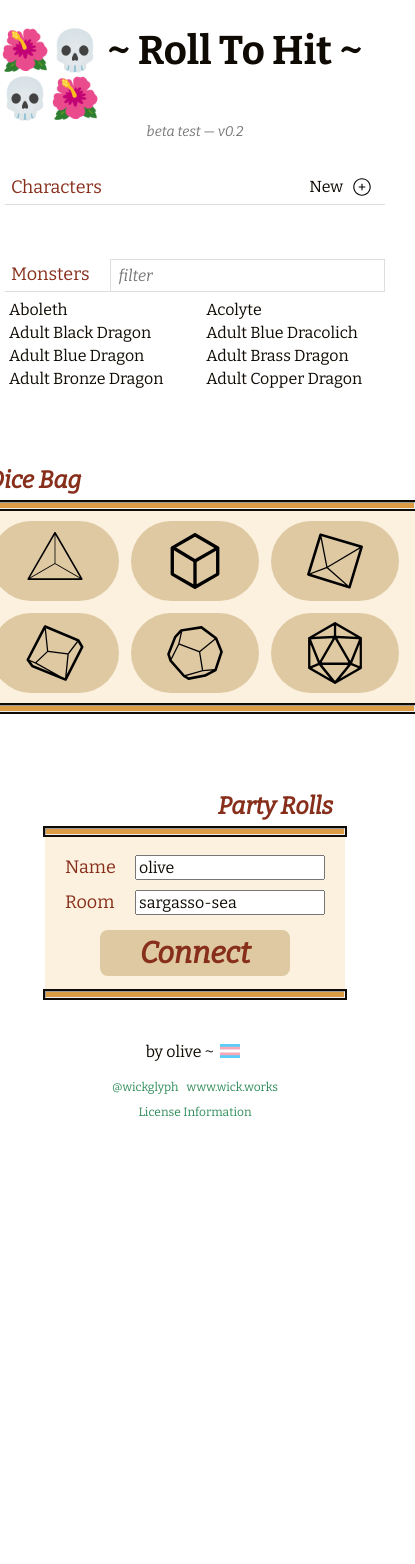
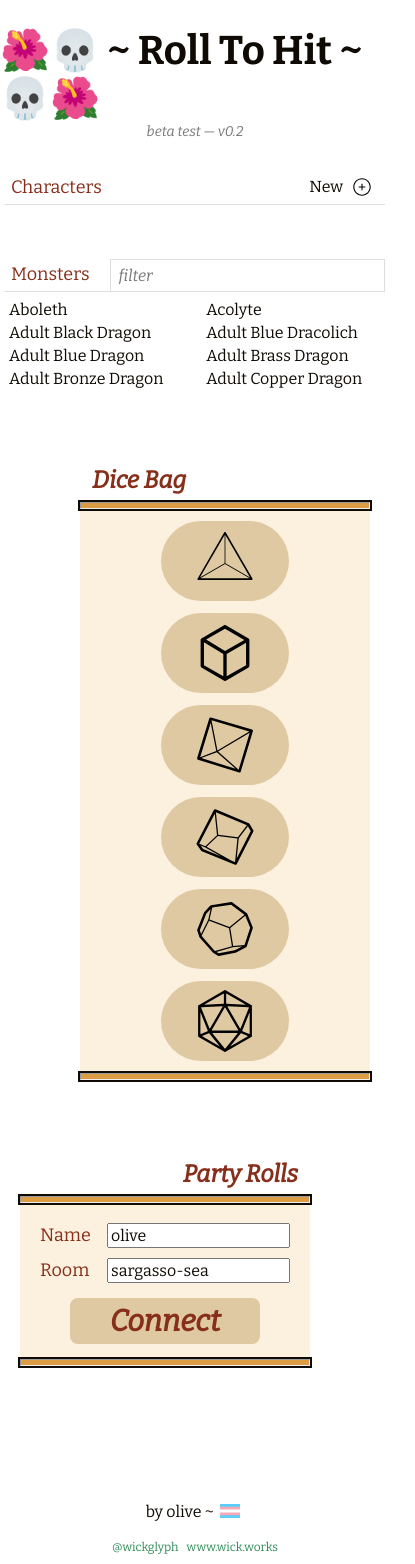
Before and after one commit to wickworks/witchdice, a React (Create React App) app: page / in a window 390 px wide. Shown: the top 1564 px of the page, 415 px wide, since content can reach past the window. Before the commit the page ends 1139 px from the top, so only its background shows below. Built offline with nearby package versions, Linux system fonts and the light colour scheme.

Commit message:
more responsiveness styling

```diff
--- a/src/components/DiceBag.scss
+++ b/src/components/DiceBag.scss
@@ -1,9 +1,10 @@
 @import '../fonts';
 
 .DiceBag {
-  max-width: 300px;
-  margin: 30px 20px;
-  flex-shrink: 0;
+  width: 100%;
+  max-width: 500px;
+  margin: 30px 20px 30px 80px;
+  flex-shrink: 100;
 
   h2 {
     @include text_attack_name;
@@ -52,7 +53,7 @@
     .rolling-surface {
       display: flex;
       align-items: center;
-      max-width: 150px;
+      // max-width: 150px;
       margin: auto;
 
       .pre-roll {
--- a/src/components/Main.scss
+++ b/src/components/Main.scss
@@ -7,10 +7,11 @@
   .gameplay-container {
     display: flex;
     justify-content: center;
+    margin-bottom: 100px;
 
     .roller-i-hardly-even-knower-container {
       margin: 0 20px;
-      width: 50%;
+      width: 45%;
     }
 
     // for huuuge screens, put the roll stuff all on the same line
@@ -21,16 +22,20 @@
       .roller-i-hardly-even-knower-container {
         order: 0;
         width: 100%;
+        flex-shrink: 0;
       }
       .DiceBag {
         order: 1;
-        max-width: 440px;
+        max-width: 340px;
       }
-      .PartyPanel { order: 2; }
+      .PartyPanel {
+        order: 2;
+        max-width: 340px;
+      }
     }
 
     // smaller screens start to have to tweak things
-    @media screen and (max-width: 680px) {
+    @media screen and (max-width: 800px) {
       .ActiveAttackList .attack-container {
         width: 100%;
       }
--- a/src/components/PartyPanel.scss
+++ b/src/components/PartyPanel.scss
@@ -1,8 +1,11 @@
 @import '../fonts';
 
 .PartyPanel {
-	width: 300px;
-	margin: 30px 20px;
+	// width: 300px;
+	width: 100%;
+	max-width: 500px;
+	margin: 30px 80px 30px 20px;
+	flex-shrink: 100;
 
 	h2 {
     @include text_attack_name;
@@ -150,7 +153,7 @@
 
 				.attack-name {
 					@include text_party_roll_attackname;
-					max-width: 90px;
+					max-width: 30%;
 					margin-right: 10px;
 				}
 
```
